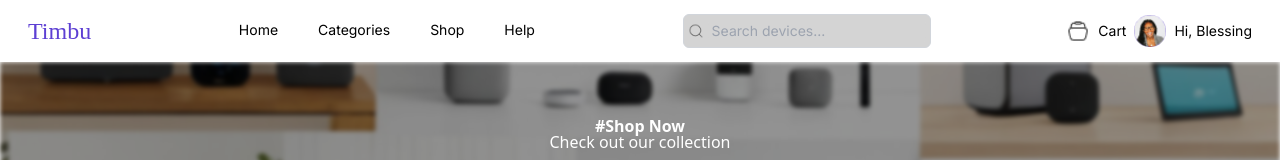
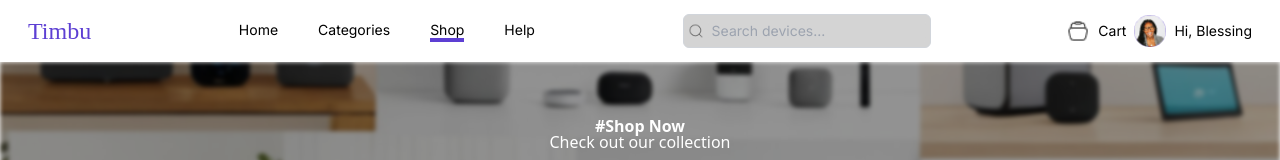
Before and after one commit to Glorypaul-pixel/Timbu-Shopping-App, a React (Vite) app: page / in a window 1280 px wide. Shown: the top 160 px of the page. Built offline with nearby package versions, Linux system fonts and the light colour scheme; a web font is replaced by a local one.

Commit message:
fix some error

```diff
--- a/src/component/header.jsx
+++ b/src/component/header.jsx
@@ -20,7 +20,7 @@ const Header = () => {
           <li className="py-2 px-3 border-b-2 border-transparent">
             <Link
               to="/"
-              className="border-b-4 border-transparent border-customPurple"
+              className="border-b-4 border-customPurple"
             >
               Shop
             </Link>
```
